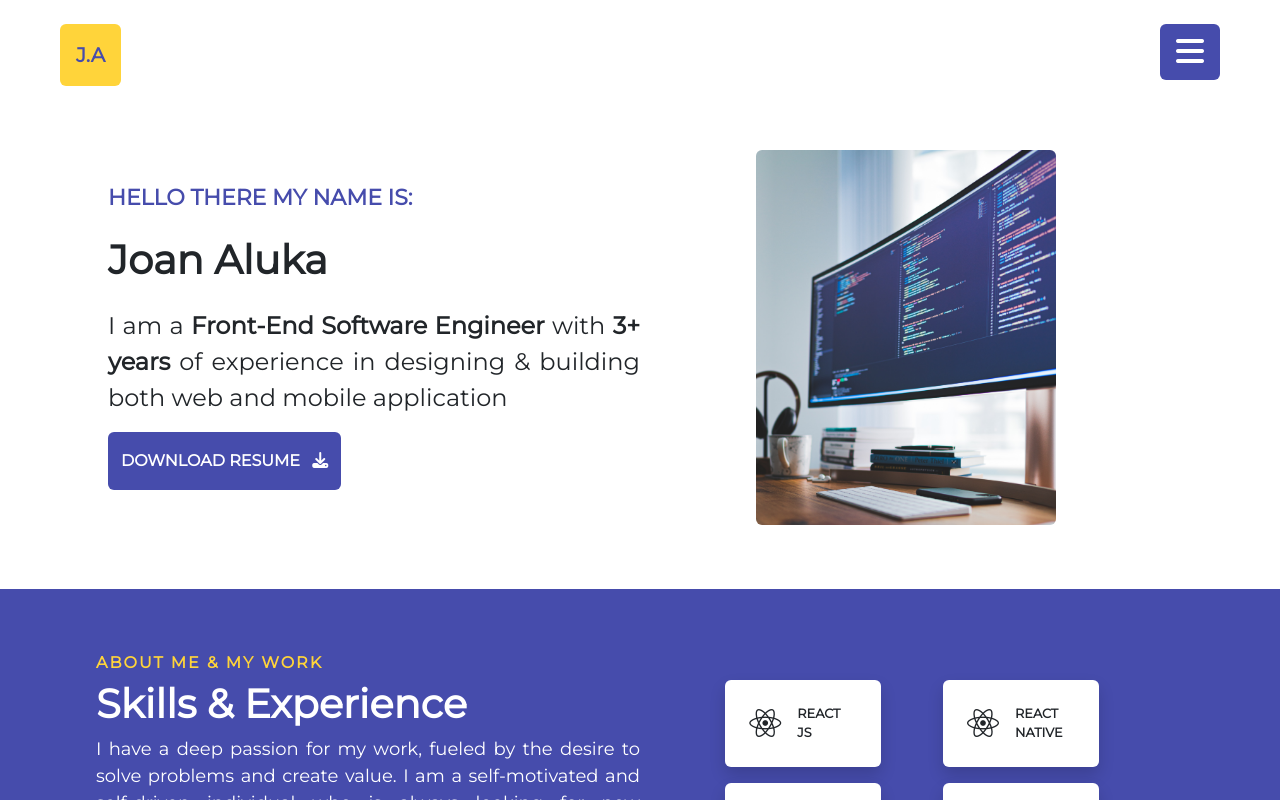
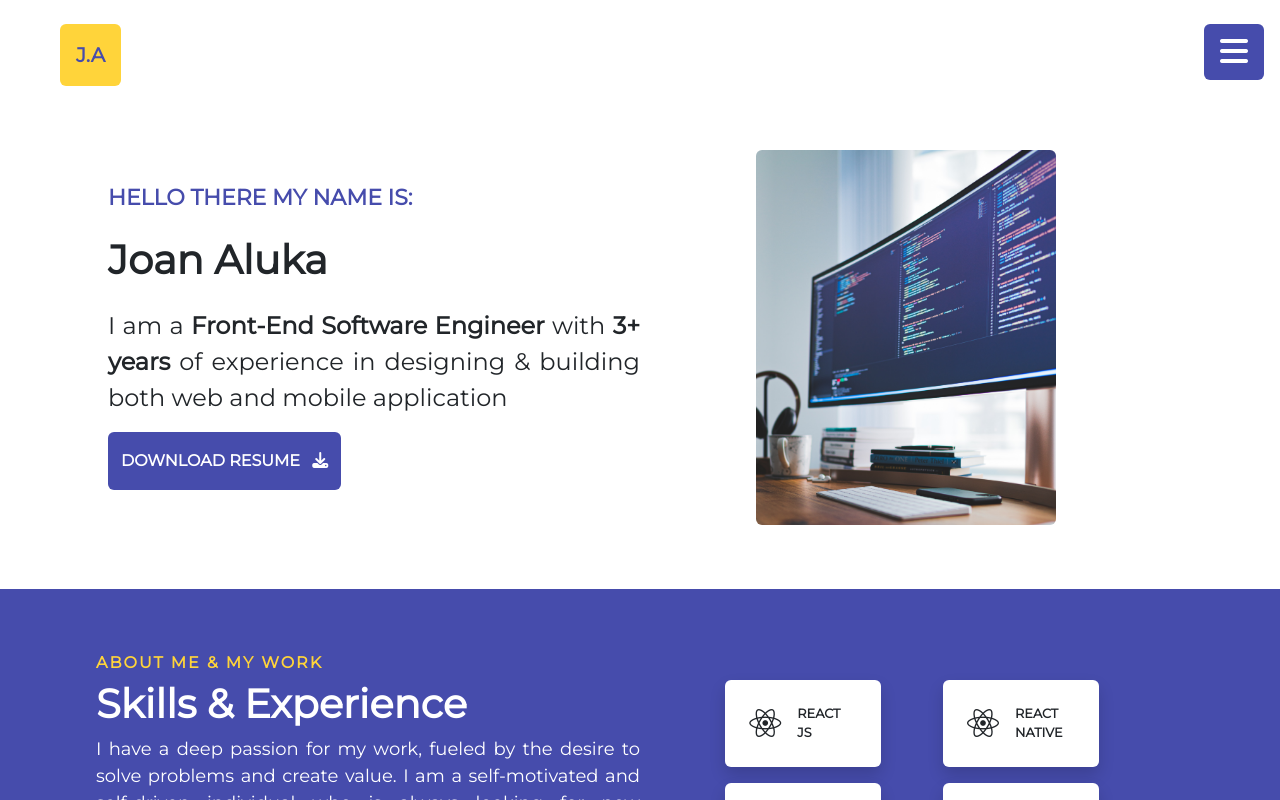
Before and after one commit to ndutagrace25/joanportforlio, a React (Create React App) app: page / in a window 1280 px wide. Shown: the top 800 px of the page. Built offline with nearby package versions, Linux system fonts and the light colour scheme.

Commit message:
added a fixed menu

```diff
--- a/src/App.css
+++ b/src/App.css
@@ -2,6 +2,18 @@
 
 body {
   font-family: "Montserrat", sans-serif !important;
+}
+html {
+  overflow: scroll;
+  overflow-x: hidden;
+}
+::-webkit-scrollbar {
+  width: 0; /* Remove scrollbar space */
+  background: transparent; /* Optional: just make scrollbar invisible */
+}
+/* Optional: show position indicator in red */
+::-webkit-scrollbar-thumb {
+  background: hsl(0, 2%, 50%);
 }
 
 .name-itro {
@@ -47,6 +59,12 @@ p {
 
 .skill-size {
   font-size: 0.8rem;
+}
+
+.fixed-icon {
+  position: -webkit-sticky; /* Safari & IE */
+  position: fixed;
+  z-index: 1;
 }
 
 @media screen and (max-width: 480px) {
--- a/src/components/Navbar.jsx
+++ b/src/components/Navbar.jsx
@@ -8,9 +8,9 @@ const Navbar = () => {
           J.A
         </span>
       </div>
-      <div className=" ">
+      <div className="pe-3">
         <div
-          className="primary-color p-3 rounded nav-icon"
+          className="primary-color p-3 rounded nav-icon fixed-icon"
           style={{ cursor: "pointer" }}
         >
           <i className="fas fa-bars fa-2xl text-white icon-size"></i>
--- a/src/pages/Home.jsx
+++ b/src/pages/Home.jsx
@@ -3,7 +3,7 @@ import { Navbar, Intro, AboutMe } from "../components";
 
 const Home = () => {
   return (
-    <div className="">
+    <div className="main-container">
       <div className="container-fluid">
         <Navbar />
         <Intro />
```
